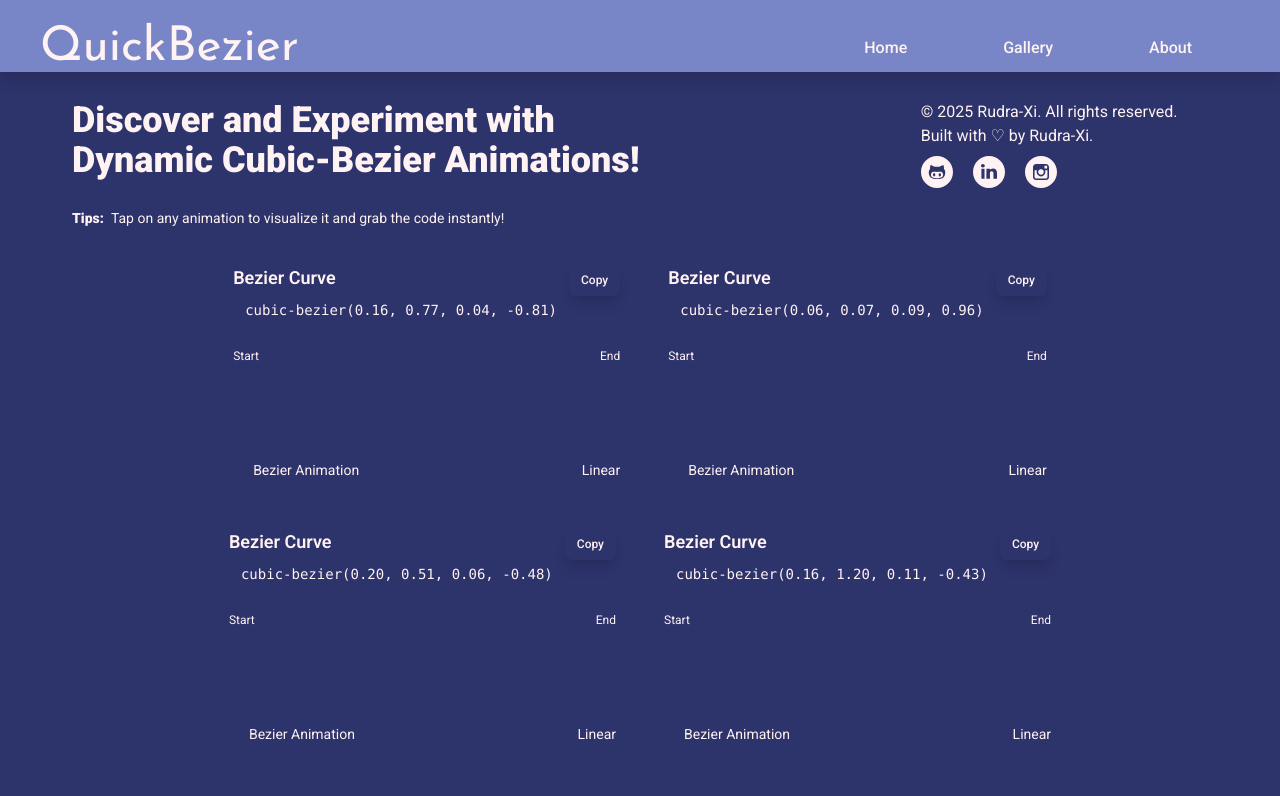
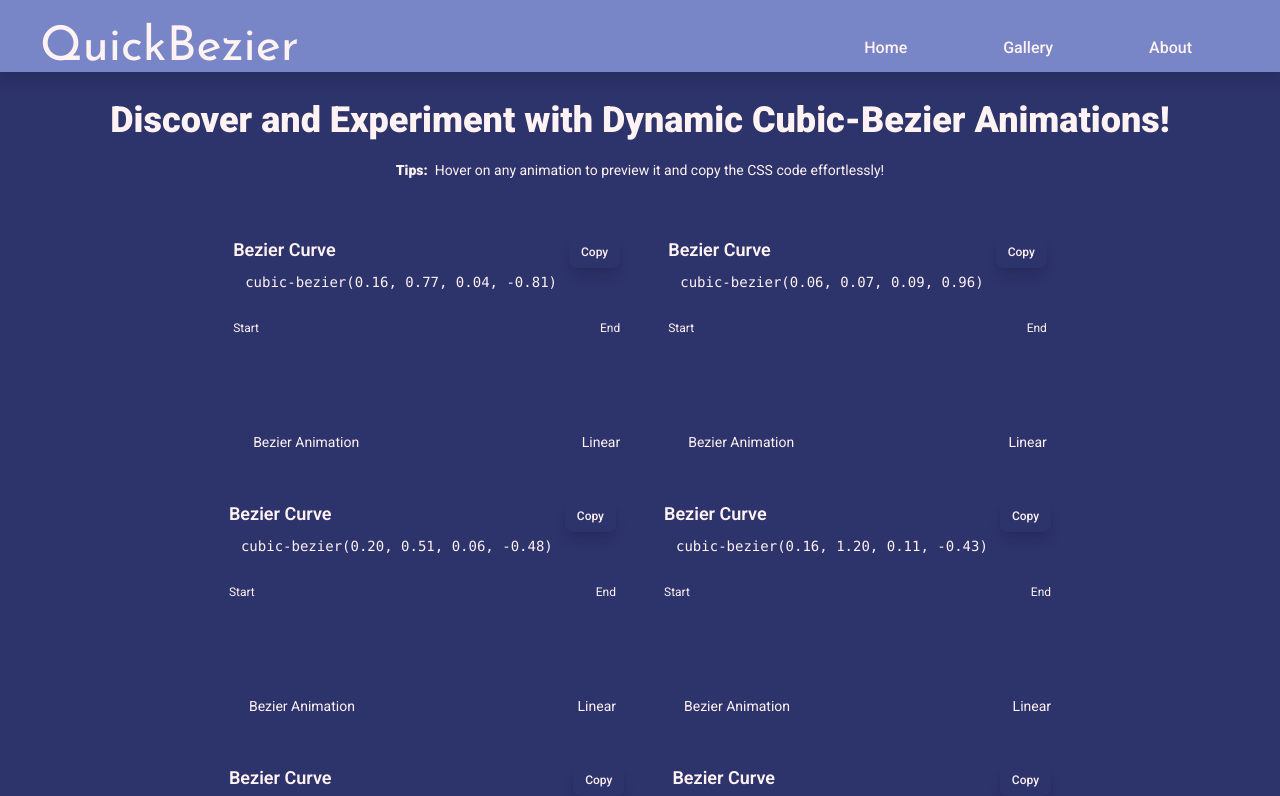
Before and after one commit to rudra-xi/quick-bezier, a React (Vite) app: page / in a window 1280 px wide. Shown: the top 796 px of the page. Built offline with nearby package versions, Linux system fonts and the light colour scheme.

Commit message:
refactor: simplify Heading component by removing unused props and enhancing structure

```diff
--- a/src/Components/Heading.jsx
+++ b/src/Components/Heading.jsx
@@ -1,64 +1,23 @@
 import React from "react";
-import { github, linkedin, instagram } from "../Assets";
 
-function Heading({ heading, tips }) {
+/**
+ * Heading component displays a primary heading and a tip for the user.
+ *
+ * @param {object} props - The component props.
+ * @param {string} props.heading - The main text to display as the heading.
+ * @returns {JSX.Element} A heading section for a page.
+ */
+function Heading({ heading }) {
 	return (
 		<>
-			<div className="flex sm:flex-row sm:text-left text-center flex-col sm:gap-56 gap-4">
-				<h1 className="sm:text-4xl text-2xl font-black sm:w-[55%]">
-					{heading}
-				</h1>
-
-				<div className="flex flex-col gap-2">
-					<div className="flex flex-col">
-						<p>&copy; 2025 Rudra-Xi. All rights reserved.</p>
-						<p className="">Built with ♡ by Rudra-Xi.</p>
-					</div>
-
-					<div className="flex gap-5 sm:justify-start justify-center">
-						<a
-							href="https://github.com/rudra-xi"
-							target="_blank"
-							rel="noopener noreferrer"
-							className="hover:scale-105 hover:rotate-6 duration-300 transition-all"
-						>
-							<img
-								src={github}
-								alt="github"
-								className="w-8"
-							/>
-						</a>
-						<a
-							href="https://www.linkedin.com/in/goutam-rudraxi/"
-							target="_blank"
-							rel="noopener noreferrer"
-							className="hover:scale-105 hover:rotate-6 duration-300 transition-all"
-						>
-							<img
-								src={linkedin}
-								alt="linkedin"
-								className="w-8"
-							/>
-						</a>
-						<a
-							href="https://www.instagram.com/rudra.xii/"
-							target="_blank"
-							rel="noopener noreferrer"
-							className="hover:scale-105 hover:rotate-6 duration-300 transition-all"
-						>
-							<img
-								src={instagram}
-								alt="instagram"
-								className="w-8"
-							/>
-						</a>
-					</div>
-				</div>
+			<div className="flex text-center flex-col gap-4">
+				<h1 className="text-4xl font-black">{heading}</h1>
 			</div>
-			<div className="py-5">
-				<p className="flex text-sm">
+			<div className="pt-5 pb-10">
+				<p className="flex items-center justify-center text-sm">
 					<span className="font-black">Tips: &nbsp;</span>
-					{tips}
+					Hover on any animation to preview it and copy the CSS
+					code effortlessly!
 				</p>
 			</div>
 		</>
```
